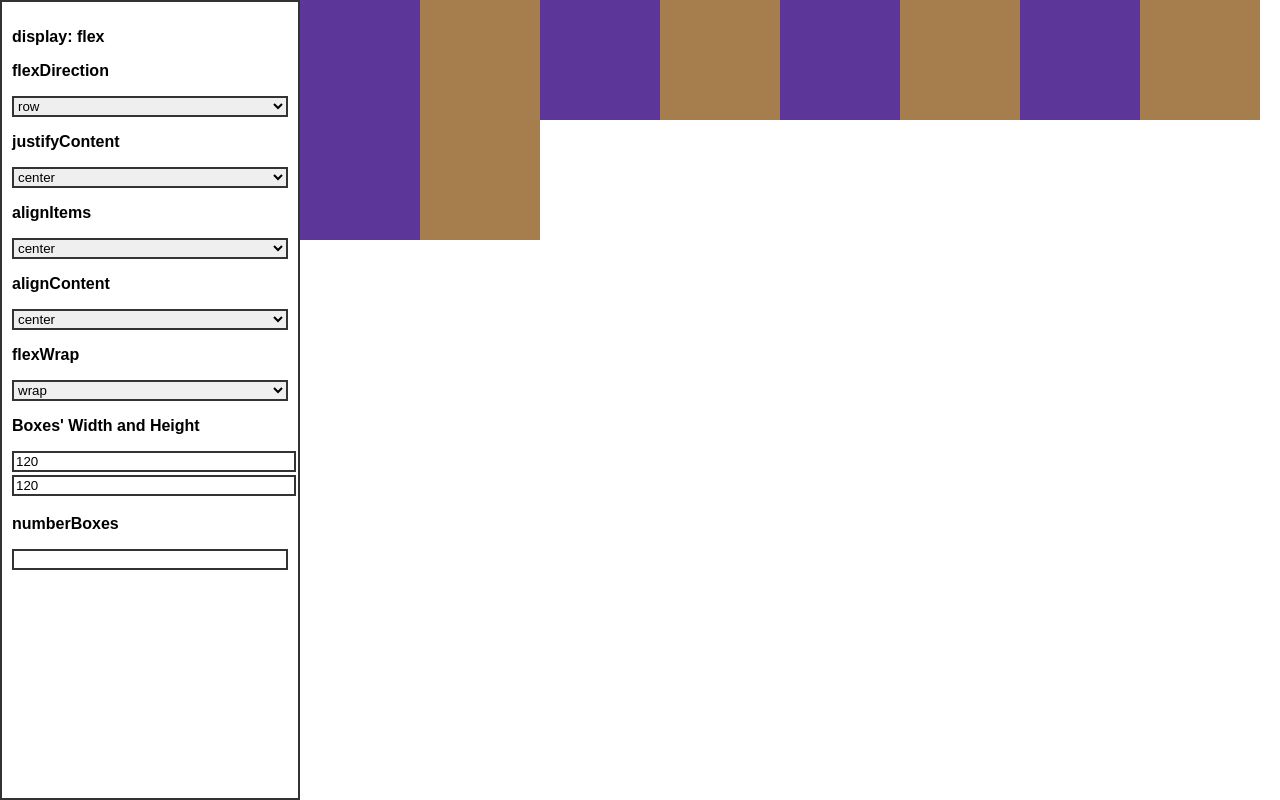
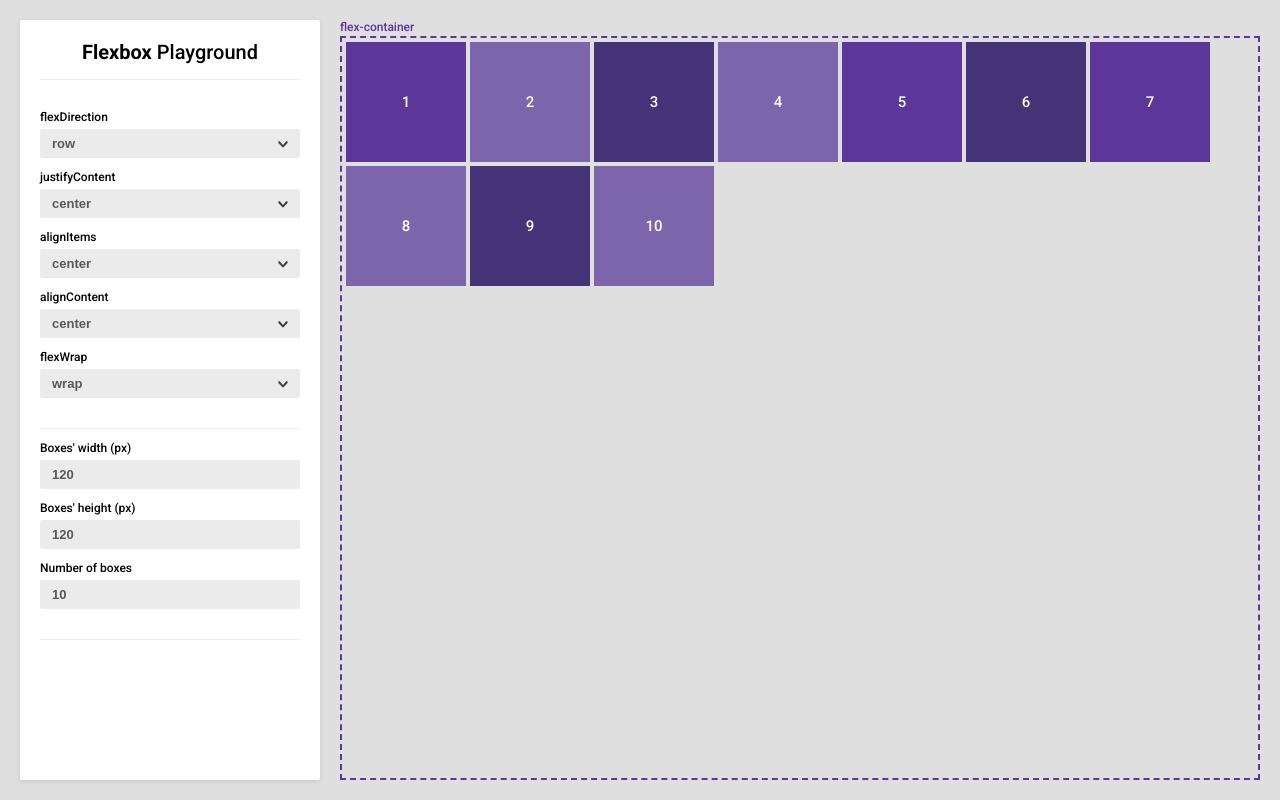
Before and after one commit to react-medellin/flexbox-playground, a React (Create React App) app: page / in a window 1280 px wide. Built offline with nearby package versions, Linux system fonts and the light colour scheme.

Commit message:
Add new design (#30)

```diff
--- a/public/index.html
+++ b/public/index.html
@@ -14,6 +14,9 @@
     <link rel="icon" type="image/png" sizes="16x16" href="%PUBLIC_URL%/favicon-16x16.png">
     <link rel="icon" type="image/png" sizes="192x192" href="%PUBLIC_URL%/android-chrome-192x192.png">
     <link rel="apple-touch-icon" sizes="180x180" href="%PUBLIC_URL%/apple-touch-icon.png">
+     <!-- Fonts -->
+     <link href="https://fonts.googleapis.com/css?family=Roboto:300,500,700" rel="stylesheet">
+
     <!--
       Notice the use of %PUBLIC_URL% in the tags above.
       It will be replaced with the URL of the `public` folder during the build.
--- a/src/App.js
+++ b/src/App.js
@@ -5,8 +5,9 @@ import styled from 'styled-components';
 
 const Container = styled.div`
   height: 100vh;
-  width: 100%;
+  width: 100vw;
   display: flex;
+  padding: 20px;
 `;
 
 class App extends Component {
@@ -42,6 +43,7 @@ class App extends Component {
           onChange={this.onChange}
           width={this.state.width}
           height={this.state.height}
+          numberBoxes={this.state.numberBoxes}
         />
         <FlexBox {...this.state} />
       </Container>
--- a/src/Box.js
+++ b/src/Box.js
@@ -1,7 +1,19 @@
 import styled from 'styled-components';
 
 export const Box = styled.div`
-  background-color: ${props => props.primary ? '#5c3799' : '#a67d4c'};
   height: ${({height}) => height + 'px'};
   width: ${({width}) => width + 'px'};
+  margin: 2px;
+  color: #fff;
+  display: flex;
+  justify-content: center;
+  align-items: center;
+  background-color: #5c3799;
+  font-size: 15px;
+   &:nth-child(2n){
+    background-color: #7c65aa;
+  }
+  &:nth-child(3n){
+    background-color: #443377;
+  }
 `;
--- a/src/BoxInputs.js
+++ /dev/null
@@ -1,54 +0,0 @@
-import React, { Fragment } from 'react';
-import { PropTypes } from 'prop-types';
-import styled from 'styled-components';
-import { Title } from './Title';
-
-const StyledInput = styled.input`
-  border: 2px solid #333;
-  width: 100%;
-  border-radius: 0;
-  margin-bottom: 3px;
-
-  &:focus {
-	border-radius: 0;
-	outline-color: #5c3799;
-  }
-`;
-
-export const BoxInputs = ({
-  name,
-  width,
-  height,
-  onChange
-}) => {
-  return (
-    <Fragment>
-      <Title>
-        {name}
-      </Title>
-      <StyledInput
-        id="change-width-box"
-        name="width"
-        onChange={onChange}
-        placeholder="width"
-        type="number"
-        value={width}
-      />
-      <StyledInput
-        id="change-height-box"
-        name="height"
-        onChange={onChange}
-        placeholder="height"
-        type="number"
-        value={height}
-      />
-    </Fragment>
-  );
-}
-
-BoxInputs.propTypes = {
-  height: PropTypes.number.isRequired,
-  width: PropTypes.number.isRequired,
-  name: PropTypes.string.isRequired,
-  onChange: PropTypes.func.isRequired
-}
--- /dev/null
+++ b/src/ControllInput.js
@@ -0,0 +1,59 @@
+import React, { Fragment } from 'react';
+import { PropTypes } from 'prop-types';
+import styled from 'styled-components';
+import { Title } from './Title';
+
+const StyledInput = styled.input`
+    width: 100%;
+    height: 29px;
+    padding: 0 12px;
+    margin-bottom: 0;
+    background: #ebebeb;
+    -webkit-appearance: none!important;
+    -moz-appearance: none!important;
+    appearance: none!important;
+    color: #585858;
+    font-size: 13px;
+    line-height: 29px;
+    font-weight: bold;
+    border: 0;
+    outline: 0;
+    border-radius: 2px;
+
+    &::-webkit-outer-spin-button,
+    &::-webkit-inner-spin-button {
+      -webkit-appearance: none;
+      margin: 0;
+    }
+  }
+`;
+
+export const ControllInput = ({
+  name,
+  onChange,
+  title,
+  value
+}) => {
+  return (
+    <Fragment>
+      <Title>
+        {title}
+      </Title>
+      <StyledInput
+        id="change-width-box"
+        name={name}
+        onChange={onChange}
+        placeholder={name}
+        type="number"
+        value={value}
+      />
+    </Fragment>
+  );
+}
+
+ControllInput.propTypes = {
+  name: PropTypes.string.isRequired,
+  onChange: PropTypes.func.isRequired,
+  title: PropTypes.string.isRequired,
+  value: PropTypes.number.isRequired
+}
--- a/src/FlexBox.js
+++ b/src/FlexBox.js
@@ -2,23 +2,42 @@ import React from 'react';
 import { Box } from './Box';
 import styled from 'styled-components';
 
-const Container = styled.div`
+const FlexAreaWrapper = styled.div`
   width: calc(100% - 300px);
-  height: 100vh;
+  height: 100%;
+  padding-left: 20px;
+  display: flex;
+  flex-direction: column;
+`;
+
+const FlexAreaText = styled.div`
+  font-size: 12px;
+  color: #5c339b;
+  margin-bottom: 2px;
+`;
+
+const FlexContainer = styled.div`
+  width: 100%;
+  flex-grow: 1;
   display: flex;
   flex-direction: ${({flexDirection}) => flexDirection};
   justify-content: ${({justifyContent}) => justifyContent};
   align-items: ${({alignItems}) => alignItems};
   align-content: ${({alignContent}) => alignContent};
   flex-wrap: ${({flexWrap}) => flexWrap};
+  padding: 2px;
+  border: 2px dashed #5c3799;
 `;
 
 const displayBoxes = ({ numberBoxes, width, height }) =>
   Array.from({ length: numberBoxes }, (_, i) =>
-    <Box primary={i % 2 === 0} width={width} height={height} key={i}/>);
+    <Box width={width} height={height} key={i}>{i+1}</Box>);
 
 export const FlexBox = (props) => (
-  <Container {...props}>
-    {displayBoxes(props)}
-  </Container>
+    <FlexAreaWrapper>
+      <FlexAreaText>flex-container</FlexAreaText>
+      <FlexContainer {...props}>
+        {displayBoxes(props)}
+      </FlexContainer>
+  </FlexAreaWrapper>
 );
--- a/src/FlexOptions.js
+++ b/src/FlexOptions.js
@@ -8,25 +8,40 @@ import {
   flexWrapOptions
 } from './options';
 import { Select } from './Select';
-import { Input } from './Input';
-import { Title } from './Title';
-import { BoxInputs } from './BoxInputs';
+import { ControllInput } from './ControllInput';
 
-const Container = styled.div`
-  width: 300px;
-  height: 100vh;
-  padding: 10px;
-  border: 2px solid #333;
+const ControllsContainer = styled.div`
+  min-width: 300px;
+  height: 100%;
+  padding: 20px;
+  background-color: #fff;
+  border-radius: 2px;
   box-sizing: border-box;
+  box-shadow: 0 1px 5px 0 rgba(0,0,0,.1);
+`;
+
+const ControllsSection = styled.div`
+  border-bottom: 1px solid #ededed;
+  padding-bottom: 30px;
+`;
+
+const Headline = styled.div`
+  font-size: 20px;
+  text-align: center;
+  margin-bottom: 30px;
+  border-bottom: 1px solid #ededed;
+  padding-bottom: 15px;
 `;
 
 export const FlexOptions = ({
+  numberBoxes,
   onChange,
   width,
   height
 }) => (
-  <Container>
-    <Title>display: flex</Title>
+  <ControllsContainer>
+    <ControllsSection>
+      <Headline><strong>Flexbox</strong> Playground</Headline>
       <Select
         name="flexDirection"
         onChange={onChange}
@@ -52,21 +67,33 @@ export const FlexOptions = ({
         onChange={onChange}
         dataSource={flexWrapOptions}
       />
-    <BoxInputs
-      name="Boxes' Width and Height"
+    </ControllsSection>
+    <ControllsSection>
+      <ControllInput
+        title="Boxes' width (px)"
+        name="width"
         onChange={onChange}
-      width={width}
-      height={height}
+        value={width}
       />
-    <Input
+      <ControllInput
+        title="Boxes' height (px)"
+        name="height"
+        onChange={onChange}
+        value={height}
+      />
+      <ControllInput
+        title="Number of boxes"
         name="numberBoxes"
         onChange={onChange}
+        value={numberBoxes}
       />
-  </Container>
+    </ControllsSection>
+  </ControllsContainer>
 );
 
 
 FlexOptions.propTypes = {
+  numberBoxes: PropTypes.number.isRequired,
   onChange: PropTypes.func.isRequired,
   width: PropTypes.number.isRequired,
   height: PropTypes.number.isRequired
--- a/src/Select.js
+++ b/src/Select.js
@@ -4,14 +4,24 @@ import styled from 'styled-components';
 import { Title } from './Title';
 
 const StyledSelect = styled.select`
-  border: 2px solid #333;
   width: 100%;
-  border-radius: 0;
-
-  &:focus {
-    border-radius: 0;
-    outline-color: #5c3799;
-  }
+  height: 29px;
+  padding: 0 12px;
+  margin-bottom: 0;
+  background: #ebebeb url("./icons/arrow-down.svg") no-repeat;
+  background-position: calc(100% - 6px) 4px;
+  background-size: 22px;
+  -webkit-appearance: none!important;
+  -moz-appearance: none!important;
+  appearance: none!important;
+  color: #585858;
+  font-size: 13px;
+  line-height: 29px;
+  font-weight: bold;
+  border: 0;
+  outline: 0;
+  border-radius: 2px;
+  cursor: pointer;
 `;
 
 export const Select = ({ name, dataSource, onChange }) => (
--- a/src/Title.js
+++ b/src/Title.js
@@ -1,7 +1,7 @@
 import styled from 'styled-components';
 
 export const Title = styled.p`
-  color: '#333';
-  font-weight: 600;
-  margin-bottom: 10;
+  font-size: 12px;
+  font-weight: normal;
+  margin-bottom: 5px;
 `;
--- a/src/index.css
+++ b/src/index.css
@@ -1,5 +1,12 @@
 body {
   margin: 0;
   padding: 0;
-  font-family: sans-serif;
+  font-family: 'Roboto', sans-serif;
+  background-color: #dfdfdf;
+  width: 100vw;
+  height: 100vh;
 }
+
+* {
+  box-sizing: border-box;
+}
```
Also changed, not shown: public/icons/arrow-down.svg (added). Lines whose indentation alone changed are shown as unchanged.
